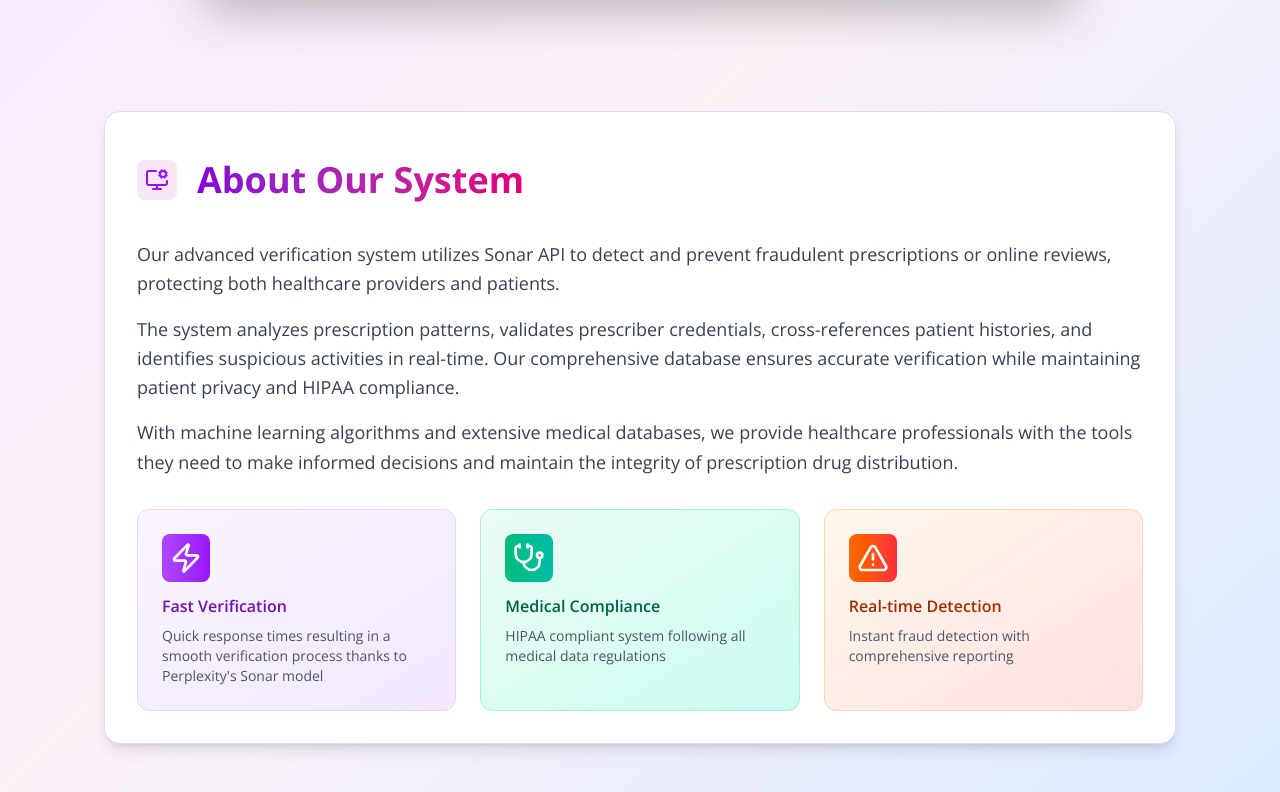
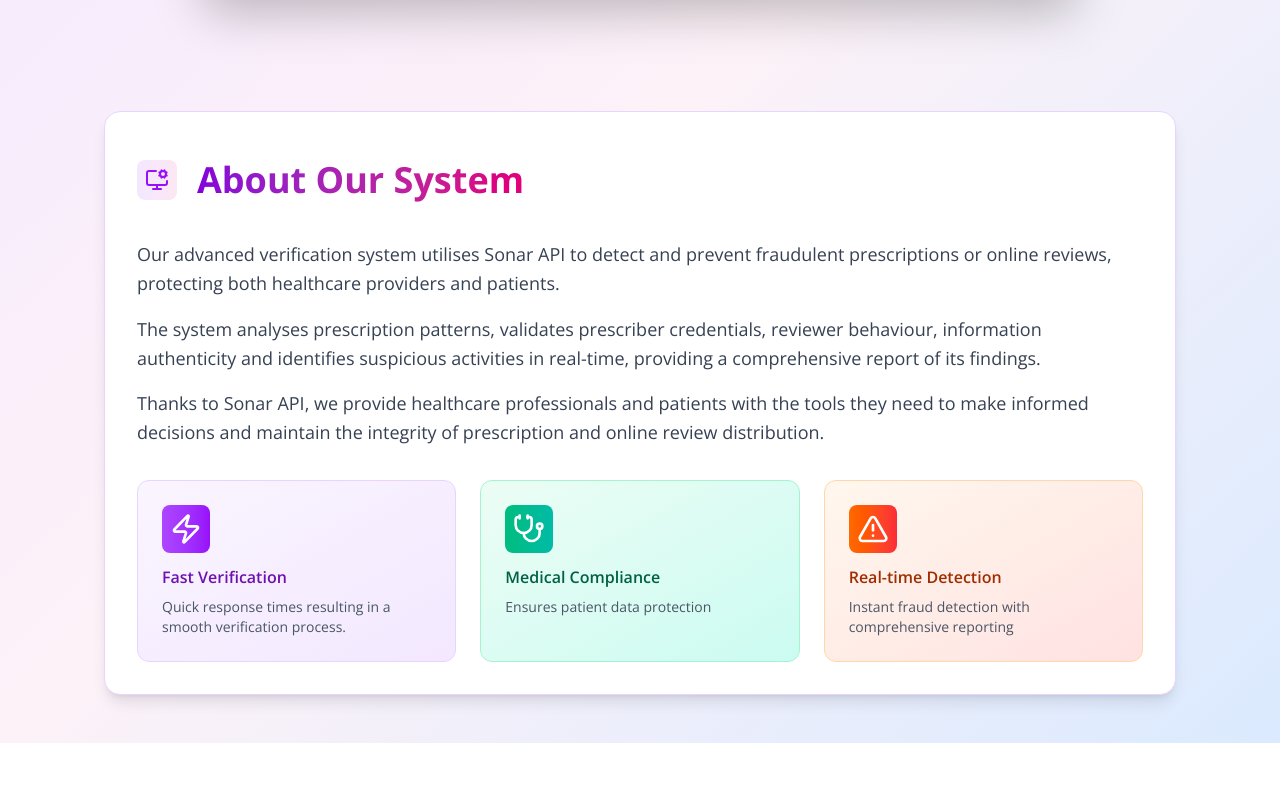
Before and after one commit to parthak314/Aethon, a Next.js app in the folder frontend/aethon/: page / in a window 1280 px wide. Shown: the part 519-1311 px from the top of the page. After the commit the page ends 1262 px from the top, so only its background shows below. Built offline with nearby package versions, Linux system fonts and the light colour scheme.

Commit message:
final frontend

```diff
--- a/frontend/aethon/app/config.ts
+++ b/frontend/aethon/app/config.ts
@@ -1,5 +1,5 @@
 export const API = {
-  BASE_URL: "http://127.0.0.1:5000",
+  BASE_URL: "http://172.29.109.113:5000",
   ENDPOINTS: {
     ANALYSE: "/analyse"
   }
--- a/frontend/aethon/app/page.tsx
+++ b/frontend/aethon/app/page.tsx
@@ -57,17 +57,15 @@ export default function Home() {
 
           <div className="text-gray-700 text-lg leading-relaxed space-y-4">
             <p>
-              Our advanced verification system utilizes Sonar API to detect and prevent
+              Our advanced verification system utilises Sonar API to detect and prevent
               fraudulent prescriptions or online reviews, protecting both healthcare providers and patients.
             </p>
             <p>
-              The system analyzes prescription patterns, validates prescriber credentials, cross-references patient
-              histories, and identifies suspicious activities in real-time. Our comprehensive database ensures accurate
-              verification while maintaining patient privacy and HIPAA compliance.
+              The system analyses prescription patterns, validates prescriber credentials, reviewer behaviour, information authenticity and identifies suspicious activities in real-time, providing a comprehensive report of its findings.
             </p>
             <p>
-              With machine learning algorithms and extensive medical databases, we provide healthcare professionals with
-              the tools they need to make informed decisions and maintain the integrity of prescription drug
+              Thanks to Sonar API, we provide healthcare professionals and patients with
+              the tools they need to make informed decisions and maintain the integrity of prescription and online review
               distribution.
             </p>
           </div>
@@ -79,14 +77,14 @@ export default function Home() {
                 <Zap className="w-8 h-8 text-white" />
               </div>
               <h3 className="font-semibold text-purple-800 mb-2">Fast Verification</h3>
-              <p className="text-gray-600 text-sm">Quick response times resulting in a smooth verification process thanks to Perplexity's Sonar model</p>
+              <p className="text-gray-600 text-sm">Quick response times resulting in a smooth verification process.</p>
             </div>
             <div className="p-6 bg-gradient-to-br from-emerald-50 to-teal-100 rounded-xl border border-emerald-200 hover:shadow-lg transition-all duration-300 hover:-translate-y-1">
               <div className="p-2 bg-gradient-to-r from-emerald-500 to-teal-500 rounded-lg w-fit mb-3">
                 <Stethoscope className="w-8 h-8 text-white" />
               </div>
               <h3 className="font-semibold text-emerald-800 mb-2">Medical Compliance</h3>
-              <p className="text-gray-600 text-sm">HIPAA compliant system following all medical data regulations</p>
+              <p className="text-gray-600 text-sm">Ensures patient data protection</p>
             </div>
             <div className="p-6 bg-gradient-to-br from-orange-50 to-red-100 rounded-xl border border-orange-200 hover:shadow-lg transition-all duration-300 hover:-translate-y-1">
               <div className="p-2 bg-gradient-to-r from-orange-500 to-red-500 rounded-lg w-fit mb-3">
```
Also changed, not shown: 1 other file (tests, documents, lock files or other folders).
